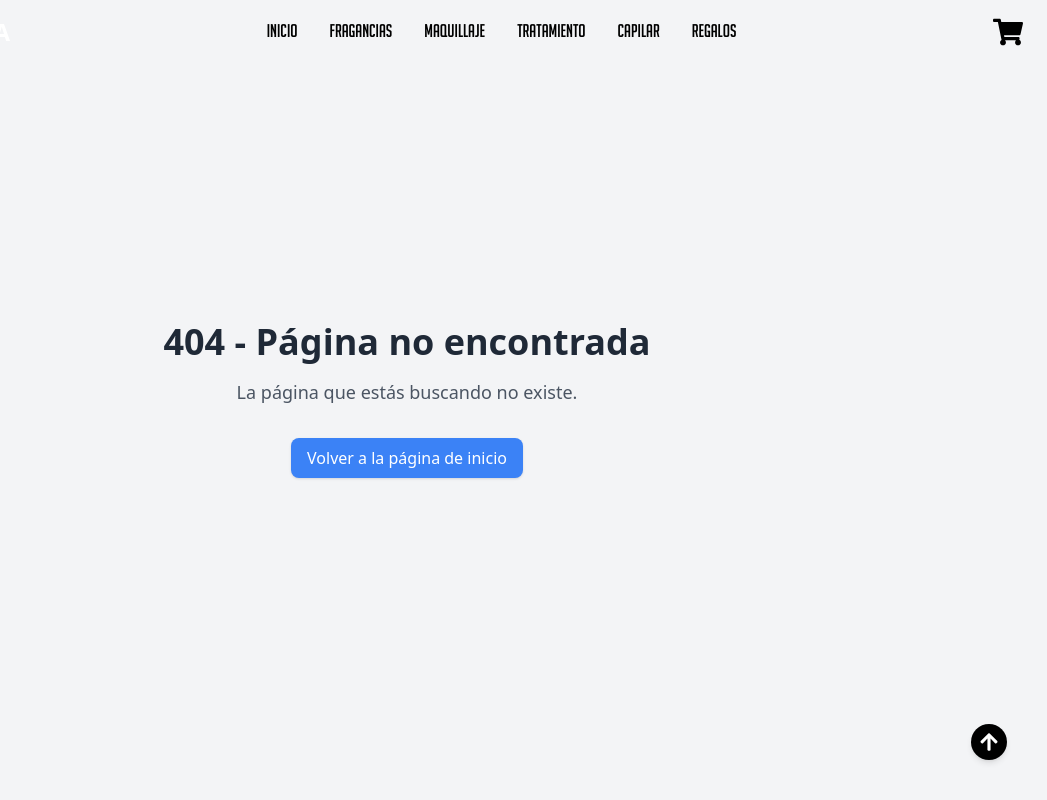
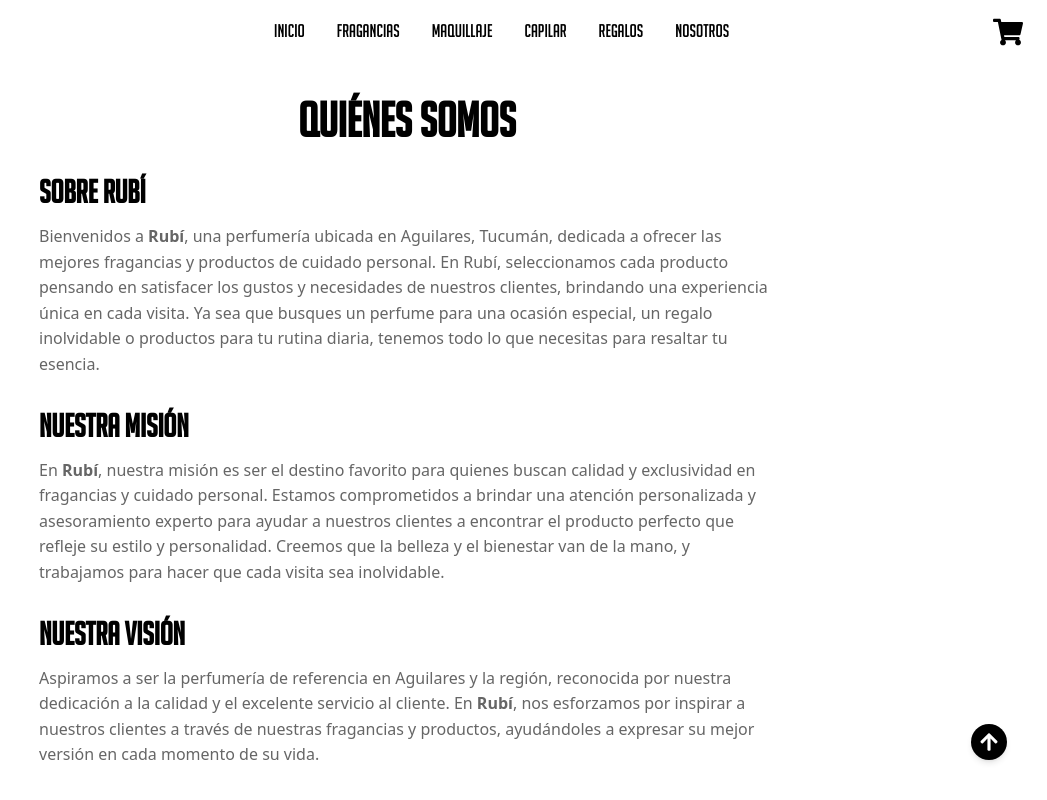
Before and after one commit to SoftFusion-Technologies/rubi-ofi, a React (Vite) app: page /nosotros in a window 1280 px wide. Shown: the top 800 px of the page, without its empty margins (233-1280 px from the left). Built offline with nearby package versions, Linux system fonts and the light colour scheme; a web font is replaced by a local one.

Commit message:
Se agrega Testimonios y about

```diff
--- a/src/App.jsx
+++ b/src/App.jsx
@@ -9,6 +9,7 @@ import ProductDetail from './Pages/ProductDetail';
 import NotFound from './Pages/NotFound'; // Importar la página 404
 import Cart from './Components/Cart'; // Importamos el proveedor del carrito
 import FloatingCart from './Components/FloatingCart';
+import About from './Pages/About';
 
 function App() {
   return (
@@ -20,6 +21,7 @@ function App() {
           <Route path="/" element={<Home />} />
           <Route path="/product/:id/:name" element={<ProductDetail />} />{' '}
           <Route path="/cart" element={<Cart />} />
+          <Route path="/nosotros" element={<About />} />
           {/* Ruta para la página no encontrada */}
           <Route path="*" element={<NotFound />} />
         </Routes>
--- /dev/null
+++ b/src/Components/Testimonials.jsx
@@ -0,0 +1,48 @@
+import React from 'react';
+import { FaGoogle } from 'react-icons/fa'; // Importa el ícono de Google
+
+const Testimonials = () => {
+  const testimonials = [
+    {
+      name: 'María López',
+      feedback:
+        '¡Rubí tiene las mejores fragancias! Siempre encuentro lo que busco.'
+    },
+    {
+      name: 'Juan Pérez',
+      feedback:
+        'Excelente atención al cliente y productos de gran calidad. ¡Muy recomendable!'
+    },
+    {
+      name: 'Carla Rodríguez',
+      feedback:
+        'Un lugar perfecto para encontrar regalos únicos y sofisticados.'
+    }
+  ];
+
+  return (
+    <div className="bg-gradient-to-r from-pink-100 via-pink-200 to-pink-300 py-12 px-4 sm:px-8 lg:px-16">
+      <h2 className="text-center text-3xl sm:text-4xl font-extrabold text-pink-700 mb-8">
+        Lo que dicen nuestros clientes
+      </h2>
+      <div className="grid gap-8 sm:grid-cols-2 lg:grid-cols-3">
+        {testimonials.map((testimonial, index) => (
+          <div
+            key={index}
+            className="bg-white rounded-lg shadow-lg p-6 transition-transform transform hover:scale-105"
+          >
+            <p className="text-gray-700 text-lg italic mb-4">
+              "{testimonial.feedback}"
+            </p>
+            <div className="flex items-center justify-end space-x-2">
+              <FaGoogle className="text-pink-700" /> {/* Ícono de Google */}
+              <p className="text-pink-700 font-bold">- {testimonial.name}</p>
+            </div>
+          </div>
+        ))}
+      </div>
+    </div>
+  );
+};
+
+export default Testimonials;
--- a/src/Config/menu.js
+++ b/src/Config/menu.js
@@ -4,7 +4,7 @@ export const menuItems = [
   { id: 1, label: 'Inicio', href: '/' },
   { id: 2, label: 'Fragancias', href: 'fragancias' },
   { id: 3, label: 'Maquillaje', href: 'maquillaje' },
-  { id: 4, label: 'tratamiento', href: 'tratamiento' },
-  { id: 5, label: 'capilar', href: 'capilar' },
-  { id: 6, label: 'Regalos', href: 'Regalos' }
+  { id: 4, label: 'capilar', href: 'capilar' },
+  { id: 5, label: 'Regalos', href: 'Regalos' },
+  { id: 6, label: 'nosotros', href: 'nosotros' }
 ];
--- /dev/null
+++ b/src/Pages/About.jsx
@@ -0,0 +1,52 @@
+import React from 'react';
+import '../Styles/About.css';
+import { useNavigate } from 'react-router-dom';
+
+const About = () => {
+  const navigate = useNavigate();
+
+  const handleClick = () => {
+    navigate('/contacto', { state: { scrollTo: 'mapas' } });
+  };
+
+  return (
+    <div className="about-container">
+      <h1 className="pt-4 text-3xl text-center font-bold sm:text-5xl font-bignoodle">
+        QUIÉNES SOMOS
+      </h1>
+      <section className="about-content">
+        <h2 className="font-bignoodle">Sobre Rubí</h2>
+        <p>
+          Bienvenidos a <strong>Rubí</strong>, una perfumería ubicada en
+          Aguilares, Tucumán, dedicada a ofrecer las mejores fragancias y
+          productos de cuidado personal. En Rubí, seleccionamos cada producto
+          pensando en satisfacer los gustos y necesidades de nuestros clientes,
+          brindando una experiencia única en cada visita. Ya sea que busques un
+          perfume para una ocasión especial, un regalo inolvidable o productos
+          para tu rutina diaria, tenemos todo lo que necesitas para resaltar tu
+          esencia.
+        </p>
+        <h2 className="font-bignoodle">Nuestra Misión</h2>
+        <p>
+          En <strong>Rubí</strong>, nuestra misión es ser el destino favorito
+          para quienes buscan calidad y exclusividad en fragancias y cuidado
+          personal. Estamos comprometidos a brindar una atención personalizada y
+          asesoramiento experto para ayudar a nuestros clientes a encontrar el
+          producto perfecto que refleje su estilo y personalidad. Creemos que la
+          belleza y el bienestar van de la mano, y trabajamos para hacer que
+          cada visita sea inolvidable.
+        </p>
+        <h2 className="font-bignoodle">Nuestra Visión</h2>
+        <p>
+          Aspiramos a ser la perfumería de referencia en Aguilares y la región,
+          reconocida por nuestra dedicación a la calidad y el excelente servicio
+          al cliente. En <strong>Rubí</strong>, nos esforzamos por inspirar a
+          nuestros clientes a través de nuestras fragancias y productos,
+          ayudándoles a expresar su mejor versión en cada momento de su vida.
+        </p>
+      </section>
+    </div>
+  );
+};
+
+export default About;
--- a/src/Pages/Home.jsx
+++ b/src/Pages/Home.jsx
@@ -4,18 +4,20 @@ import FeaturedProducts from './FeaturedProducts';
 import InfoSection from '../Components/InfoSection';
 import ProductosDestacados from '../Components/ProductosDestacados/ProductosDestacados';
 import ContactForm from '../Components/ContactForm';
+import Testimonials from '../Components/Testimonials';
+
 const Home = () => {
   return (
     <div>
       <Hero />
       <InfoSection />
-
       <div className="-mt-36">
         {' '}
         <FeaturedProducts />{' '}
       </div>
       <ProductosDestacados></ProductosDestacados>
       <ContactForm />
+      <Testimonials></Testimonials>
     </div>
   );
 };
```
